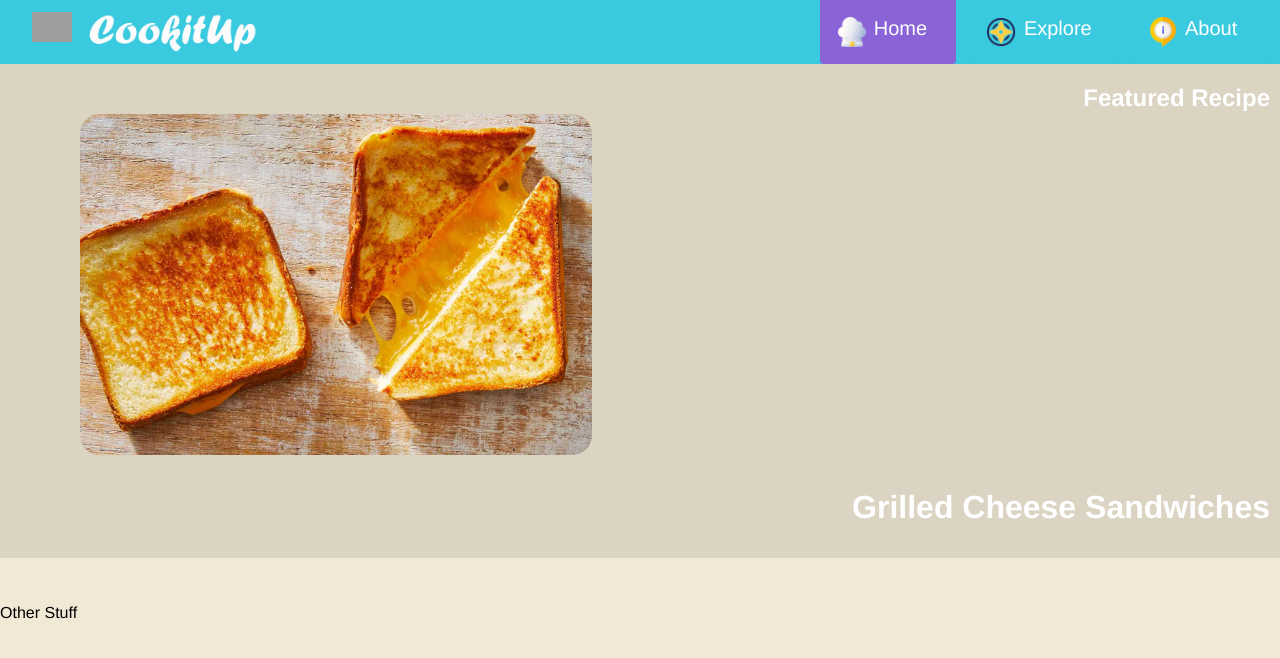
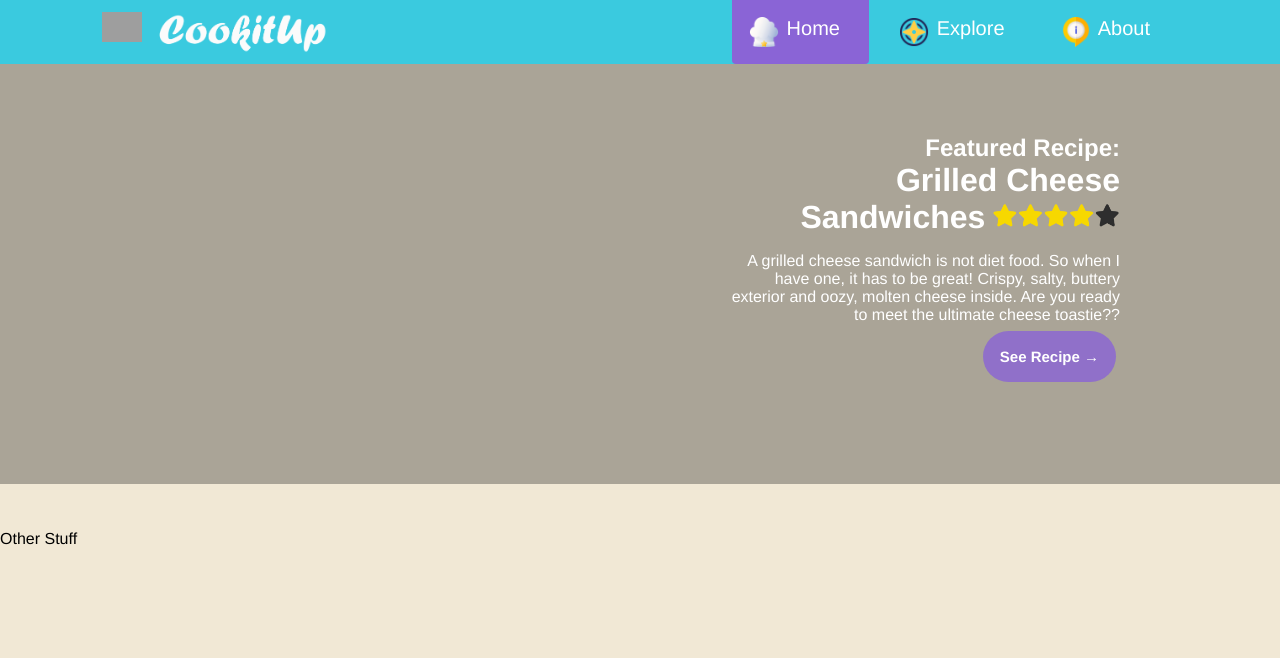
Before and after one commit to boring-school-work/cookitup, a PHP site: page / in a window 1280 px wide. Shown: the top 658 px of the page. Run offline with PHP 8.4, Linux system fonts and the light colour scheme; grey boxes are pictures that could not be loaded.

Commit message:
fixed structure, removed picture (for now)

```diff
--- a/assets/css/stylesheet.css
+++ b/assets/css/stylesheet.css
@@ -1,6 +1,6 @@
 
 body{
-    margin: 0;
+    margin: 0px;
     font-family: 'Franklin Gothic Medium', 'Arial Narrow', Arial, sans-serif;
     background-color: #F1E8D5;
 }
@@ -22,7 +22,7 @@ body{
 float: left;
 padding: 10px 12px;
 margin-top: 2px;
-margin-left: 20px;
+margin-left: 90px;
 }
 
 .container1 a{
@@ -51,14 +51,15 @@ margin-left: 20px;
 /* Featured tab stlying */
 
 .featured-tab{
-    background-color: rgba(0, 0, 0, 0.088);
+    background-color: rgba(0, 0, 0, 0.293);
     color: white;
+    height: 400px;
     margin-bottom: 10px;
     padding: 10px;
 
 }
 
-.featured-tab img{
+.featured-tab .featured-img{
     width: 512px;
     border-radius: 20px;
     margin-left: 70px;
@@ -66,13 +67,46 @@ margin-left: 20px;
     margin-bottom: 20px;
 }
 
-.featured-tab h2{
-    margin-top: 10px;
+.featured-tab h1{
     float: right;
+    width: 400px;
+    margin-top: 60px;
+    margin-right: 150px;
     text-align: right;
+    font-size: x-large;
 }
 
-.featured-tab h1{
-    margin-top: 10px;
-    text-align: right;
+.featured-tab .spanH2{
+    /* float: right; */
+    /* width: 400px;
+    margin-top: 60px;
+    margin-right: 150px;
+    text-align: right; */
+    font-size: xx-large;
 }
+
+.featured-tab p{
+    /* float: right;
+    width: 500px;
+    margin-right: 150px;
+    text-align: right; */
+    font-weight: 100;
+    font-size: medium;
+}
+
+.featured-tab .rating{
+    width: 128px;
+}
+
+.featured-tab a{
+    color: #ffffff;
+    text-decoration: none;
+    font-weight: 150px;
+    border-radius: 30px;
+    background-color: #8a64d6cb;
+    padding: 17px;
+    font-size: 15px;
+    width: 8%;
+    margin-right: 1%;
+    align-items: center;
+}
--- a/index.html
+++ b/index.html
@@ -13,17 +13,23 @@
         <img class="menu-burger" src="images/menu-burger.png" width="40px"; height="auto";/>
         <img src="images/CookitUp white.png" width="180px"; height="auto"; style="float: left; margin-top: 1%;" />
 
-        <a> <img src="images/information.png" class="navbar-icons"/> About </a>
+        <a style="margin-right: 100px;"> <img src="images/information.png" class="navbar-icons"/> About </a>
 
         <a style="width: 9%;"> <img src="images/compas.png" class="navbar-icons"/> Explore  </a>
 
         <a class="current"> <img src="images/chef-hat.png" class="navbar-icons"> Home </a>
     </div>
 
-    <div class="featured-tab" id="featured1">
-        <img src="images/Foods/Grilled_Cheese_008-1-c81076b16bc44caea8077666695be94d.jpg">
-        <h2 id="feature-text"> Featured Recipe </h2>
-        <h1 id="featured-name"> Grilled Cheese Sandwiches </h1>
+    <div class="featured-tab" id="featuredSection">
+        <!-- <img src="images/Foods/Grilled_Cheese_008-1-c81076b16bc44caea8077666695be94d.jpg"> -->
+        <h1 id="feature-text">
+            Featured Recipe: <br>
+            <span class="spanH2" id="feature-name">Grilled Cheese Sandwiches</span>
+            <span><img class="rating" src="images/4-star.png" /></span>
+            <span> <p> A grilled cheese sandwich is not diet food. So when I have one, it has to be great! Crispy, salty, buttery exterior and oozy, molten cheese inside. Are you ready to meet the ultimate cheese toastie?? </p> </span>
+            <a> See Recipe → </a>
+        </h1>
+        <!-- <h2 id="feature-name"> Grilled Cheese Sandwiches </h2> -->
     </div>
 
 
```
Also changed, not shown: images/1-star.png (added), images/2-star.png (added), images/3-star.png (added), images/4-star.png (added), images/5-star.png (added).
